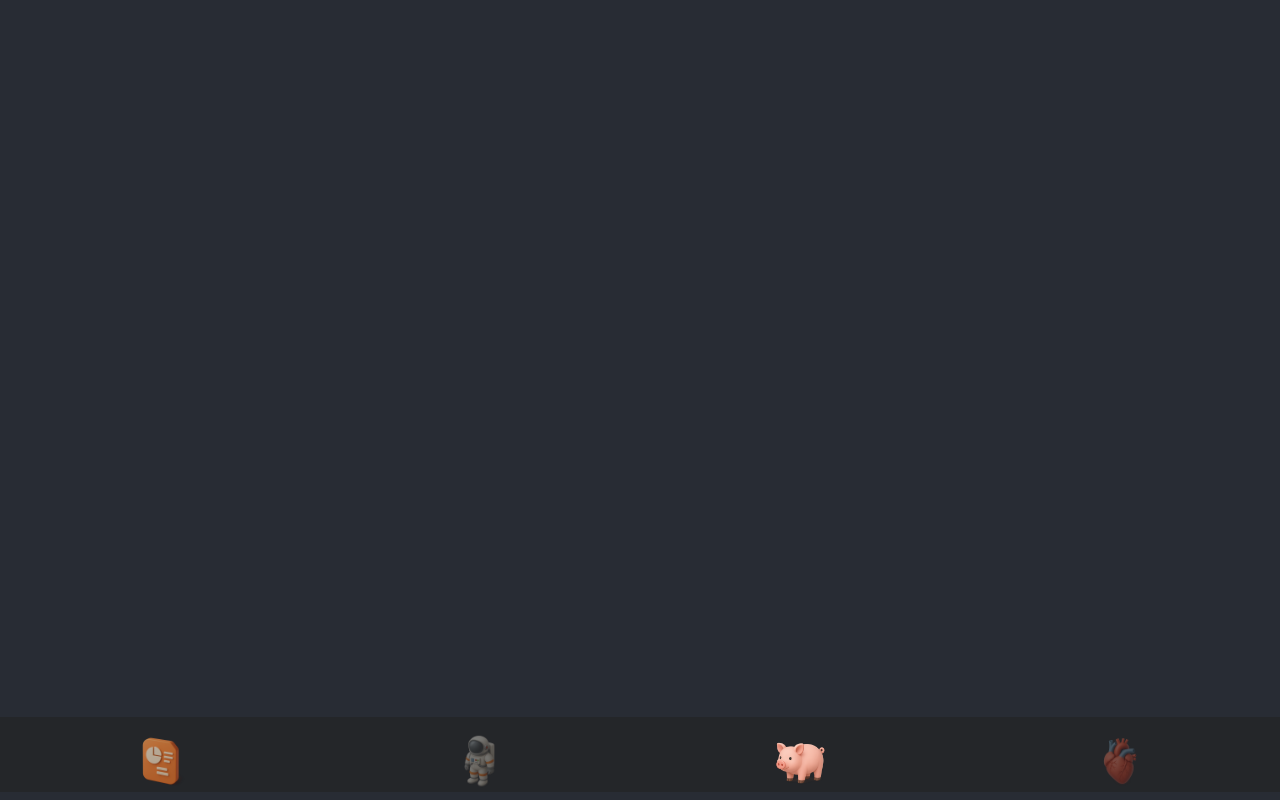
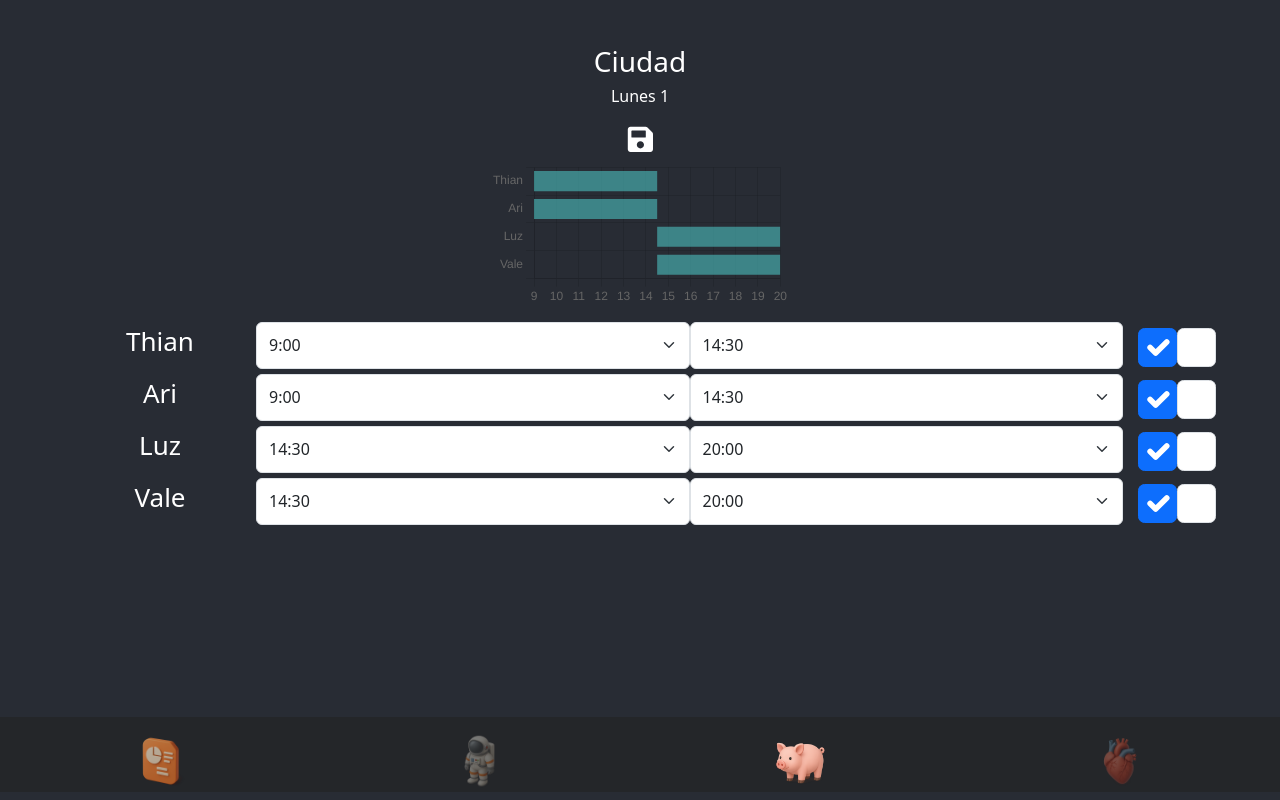
Before and after one commit to GastonYasuda/bazarEmployees, a React (Create React App) app: page /1/ciudad in a window 1280 px wide. Built offline with nearby package versions, Linux system fonts and the light colour scheme.

Commit message:
entry and exit check

```diff
--- a/src/Component/ByDateStore/ByDateStore.jsx
+++ b/src/Component/ByDateStore/ByDateStore.jsx
@@ -2,47 +2,48 @@
 import React, { useContext, useEffect, useState } from 'react'
 import { Link, useParams } from 'react-router-dom'
 import { apiEmployee } from '../../Context/EmployeeApiContext'
-// import ShowByStore from '../ShowByStore/ShowByStore'
 import ScheduleGraphic from "../../Component/ScheduleGraphic/ScheduleGraphic";
 import BottomMenuBar from '../BottomMenuBar/BottomMenuBar';
+import ShowByDateStoreGraphic from '../ShowByDateStoreGraphic/ShowByDateStoreGraphic';
 
 
 const ByDateStore = () => {
 
     const { byDateId } = useParams()
-    const { employees, mayPrimera, espacioEmployees, employeesEspacioStored, puntoEmployees, employeesPuntoStored, ciudadEmployees, employeesCiudadStored, getLocalStoreInfoByDate } = useContext(apiEmployee)
+    const { mayPrimera, employeesEspacioStored, employeesPuntoStored, espacioEmployees, ciudadEmployees, puntoEmployees, employeesCiudadStored, getLocalStoreInfoByDate } = useContext(apiEmployee)
+
+    const myNewDateId = new Date(byDateId).toLocaleDateString("es-ES", { weekday: "long" })
 
     const [isStored, setIsStored] = useState(false)
 
 
     useEffect(() => {
-        // console.log('1 arranco');
-        // console.log('ciudadEmployees', ciudadEmployees);
-
         const exists = getLocalStoreInfoByDate(byDateId);
 
         if (exists) {
             setIsStored(true);
-            // console.log(`estoy guardado con fecha ${byDateId}`);
+
         } else {
             setIsStored(false);
             console.log('ciudadEmployees', ciudadEmployees);
-            // console.log(`seleccionaste ${byDateId} NO HAY NADA`);
+
         }
     }, []);
-
-
-
-
-
-    const myNewDateId = new Date(byDateId).toLocaleDateString("es-ES", { weekday: "long" })
-
 
     return (
         <div className="App">
             <div className="mainContainer">
 
                 <h1>{mayPrimera(myNewDateId)} {byDateId}</h1>
+                {!isStored && espacioEmployees && puntoEmployees && ciudadEmployees &&
+                    <>
+                        <ShowByDateStoreGraphic byDateId={byDateId} storedEmployee={espacioEmployees} state={'byDateStore'} />
+
+                        <ShowByDateStoreGraphic byDateId={byDateId} storedEmployee={puntoEmployees} state={'byDateStore'} />
+
+                        <ShowByDateStoreGraphic byDateId={byDateId} storedEmployee={ciudadEmployees} state={'byDateStore'} />
+
+                    </>}
 
                 {isStored &&
                     <>
@@ -70,9 +71,8 @@ const ByDateStore = () => {
                                 </div>
                             </Link>
                         </section>
-                    </>}
-
-
+                    </>
+                }
 
             </div>
             <BottomMenuBar />
--- a/src/Component/ChangeTime/ChangeTime.jsx
+++ b/src/Component/ChangeTime/ChangeTime.jsx
@@ -10,20 +10,66 @@ const ChangeTime = ({ employeeByStore, pruebaEmployees, setPruebaEmployees }) =>
 
     const { saveInfo, formatHour, entryAllTime, exitAllTime, employeeData, employeesEspacioStored } = useContext(apiEmployee)
 
+    // useEffect(() => {
+
+    //     if (pruebaEmployees.length !== 0) {
+
+    //         console.log('pruebaEmployees changeTime', pruebaEmployees);
+    //         console.log('employeeByStore changeTime', employeeByStore);//me trae la posta
+    //         console.log('employeesEspacioStored changeTime', employeesEspacioStored);
+    //     }
+
+    // }, [pruebaEmployees])
+
     useEffect(() => {
+
 
         if (pruebaEmployees.length !== 0) {
 
-            console.log('pruebaEmployees changeTime', pruebaEmployees);
-            console.log('employeeByStore changeTime', employeeByStore);//me trae la posta
-            console.log('employeesEspacioStored changeTime', employeesEspacioStored);
+            console.log('pruebaEmployees', pruebaEmployees);
         }
 
-    }, [pruebaEmployees])
+
+    }, [])
 
 
     const handleEntryChange = (id, newEntryTime) => {
         const { entryTime } = entryAllTime[newEntryTime]
+
+        setPruebaEmployees((prevEmployees) =>
+            prevEmployees.map((emp) => {
+                if (emp.id !== id) return emp;
+
+                // 🚫 validar que no sean iguales entrada y salida
+                if (entryTime === emp.entry) {
+                    toast.error(
+                        `No puede tener la misma hora de entrada y salida de ${emp.name}!`,
+                        {
+                            position: "top-center",
+                            autoClose: 6000,
+                            hideProgressBar: false,
+                            closeOnClick: false,
+                            pauseOnHover: true,
+                            draggable: true,
+                            progress: undefined,
+                            theme: "light",
+                            transition: Bounce,
+                        }
+                    );
+                    return emp; // no lo modifico
+                }
+
+                // ✅ actualizo salida y calculo doubleShift en el mismo paso
+                return {
+                    ...emp,
+                    entry: entryTime,
+                    doubleShift: entryTime === 9 && emp.exit === 20,
+                };
+            })
+        );
+
+
+
 
         pruebaEmployees.forEach(changeTime => {
 
@@ -56,16 +102,18 @@ const ChangeTime = ({ employeeByStore, pruebaEmployees, setPruebaEmployees }) =>
         })
     };
 
+    const handleExitChange = (id, newExitTime) => {
+        const { exitTime } = exitAllTime[newExitTime];
 
-    const handleExitChange = (id, newExitTime) => {
-        const { exitTime } = exitAllTime[newExitTime]
+        setPruebaEmployees((prevEmployees) =>
+            prevEmployees.map((emp) => {
+                if (emp.id !== id) return emp;
 
-        pruebaEmployees.forEach(changeTime => {
-
-            if (changeTime.id === id) {
-
-                if (exitTime === changeTime.entry) {
-                    toast.error(`No puede tener la misma hora de entrada y salida de ${changeTime.name}!`, {
+                // 🚫 validar que no sean iguales entrada y salida
+                if (exitTime === emp.entry) {
+                    toast.error(
+                        `No puede tener la misma hora de entrada y salida de ${emp.name}!`,
+                        {
                             position: "top-center",
                             autoClose: 6000,
                             hideProgressBar: false,
@@ -75,25 +123,28 @@ const ChangeTime = ({ employeeByStore, pruebaEmployees, setPruebaEmployees }) =>
                             progress: undefined,
                             theme: "light",
                             transition: Bounce,
-                    });
+                        }
+                    );
+                    return emp; // no lo modifico
+                }
 
-                } else {
-                    setPruebaEmployees(prev =>
-                        prev.map(emp =>
-                            emp.id === id ? { ...emp, exit: exitTime } : emp
-                        )
+                // ✅ actualizo salida y calculo doubleShift en el mismo paso
+                return {
+                    ...emp,
+                    exit: exitTime,
+                    doubleShift: emp.entry === 9 && exitTime === 20,
+                };
+            })
         );
-                    console.log('exit time es ', exitTime);
-                }
-            }
-        });
-
     };
 
+
     const handleChange = (id) => {
+
         pruebaEmployees.forEach(changeTime => {
 
             if (changeTime.id === id) {
+
                 setPruebaEmployees((prevEmployees) =>
                     prevEmployees.map((emp) =>
                         emp.id === id ? { ...emp, assist: !emp.assist } : emp
@@ -110,6 +161,8 @@ const ChangeTime = ({ employeeByStore, pruebaEmployees, setPruebaEmployees }) =>
 
 
     const handleChangeDT = (id) => {
+
+        //si entrada es 9 y salida es 20 doubleShift que sea true
 
         pruebaEmployees.forEach(changeDoubleShift => {
 
--- /dev/null
+++ b/src/Component/ShowByDateStoreGraphic/ShowByDateStoreGraphic.jsx
@@ -0,0 +1,37 @@
+import React, { useEffect } from 'react'
+import { Link } from 'react-router-dom'
+import ScheduleGraphic from "../../Component/ScheduleGraphic/ScheduleGraphic";
+
+
+
+const ShowByDateStoreGraphic = ({ byDateId, storedEmployee, state }) => {
+    // useEffect(() => {
+    //     console.log(storedEmployee);
+
+    // }, [storedEmployee])
+
+
+    return (
+        <>
+            {storedEmployee[0] !== undefined && (
+                <>
+                    {["espacio", "punto", "ciudad"].map((store) => (
+                        storedEmployee[0].store === store && (
+                            <section className="mainGraphicContainer" key={store}>
+                                <Link to={`/${byDateId}/${store}`}>
+                                    <div className="showByStoreComponent">
+                                        <h3>{store.charAt(0).toUpperCase() + store.slice(1)}</h3>
+                                        <ScheduleGraphic employeeData={storedEmployee} state={state} />
+                                    </div>
+                                </Link>
+                            </section>
+                        )
+                    ))}
+                </>
+            )}
+        </>
+    )
+
+}
+
+export default ShowByDateStoreGraphic
--- a/src/Component/ShowByStore/ShowByStore.jsx
+++ b/src/Component/ShowByStore/ShowByStore.jsx
@@ -19,10 +19,17 @@ const ShowByStore = ({ employeeByStore, isStored, date }) => {
 
 
     useEffect(() => {
-        const byStore = employees.filter((employee) => employee.store === storeId)
+        //    console.log(pruebaEmployees);
 
-        setPruebaEmployees(byStore)
-        traigoGuardadoConDiaStore()
+
+        if (!isStored) {
+            const byStore = employees.filter((employee) => employee.store === storeId)
+
+            setPruebaEmployees(byStore)
+        } else {
+            traigoGuardadoConDiaStore()//me trae el dato que tiene guardado
+        }
+
 
     }, [])
 
--- a/src/View/ShowStores/ShowStores.jsx
+++ b/src/View/ShowStores/ShowStores.jsx
@@ -10,13 +10,12 @@ import { Bounce, ToastContainer } from 'react-toastify';
 
 const ShowStores = () => {
 
-    const { getLocalStoreInfoByDate, employeesEspacioStored, employeesPuntoStored, employeesCiudadStored } = useContext(apiEmployee)
+    const { getLocalStoreInfoByDate, employeesEspacioStored, employeesPuntoStored, employeesCiudadStored, espacioEmployees, puntoEmployees, ciudadEmployees } = useContext(apiEmployee)
 
     const { byDateId, storeId } = useParams()
     const [isStored, setIsStored] = useState(false)
 
     useEffect(() => {
-
         getLocalStoreInfoByDate(byDateId)
 
         const exists = getLocalStoreInfoByDate(byDateId);
@@ -27,12 +26,38 @@ const ShowStores = () => {
             setIsStored(false);
         }
 
-    }, [byDateId]);
+    }, [byDateId, storeId]);
 
 
     return (
         <div className="App">
             <div className="mainContainer">
+
+                <>
+                    {!isStored && storeId === 'espacio' &&
+                        <ShowByStore
+                            date={byDateId}
+                            isStored={isStored}
+                            employeeByStore={espacioEmployees}
+                        />
+                    }
+                    {!isStored && storeId === 'punto' &&
+                        <ShowByStore
+                            date={byDateId}
+                            isStored={isStored}
+                            employeeByStore={puntoEmployees}
+                        />
+                    }
+                    {!isStored && storeId === 'ciudad' &&
+                        <ShowByStore
+                            date={byDateId}
+                            isStored={isStored}
+                            employeeByStore={ciudadEmployees}
+                        />
+                    }
+                </>
+
+                <>
                     {isStored && storeId === 'espacio' &&
                         <ShowByStore
                             date={byDateId}
@@ -54,7 +79,7 @@ const ShowStores = () => {
                             employeeByStore={employeesCiudadStored}
                         />
                     }
-
+                </>
 
 
                 <BottomMenuBar />
```
Lines whose indentation alone changed are shown as unchanged.
